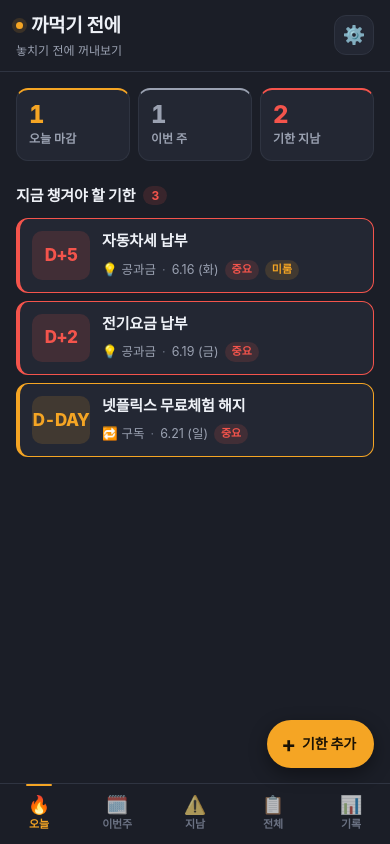
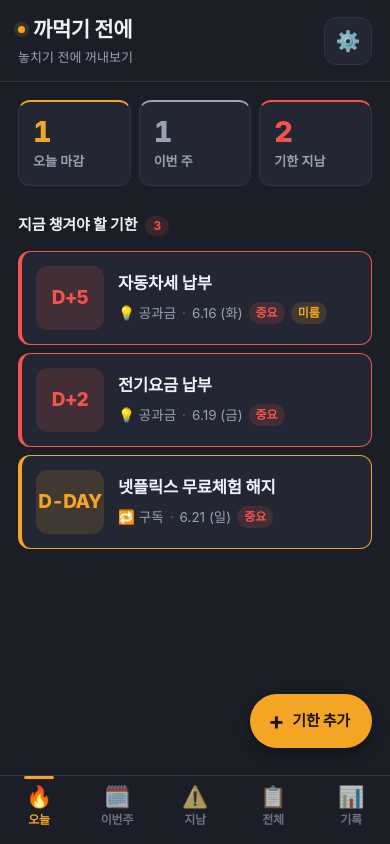
Before and after one commit to jxding-dev/deadline-drawer, a React (Vite) app: page / in a window 390 px wide. Built offline with nearby package versions, Linux system fonts and the light colour scheme.

Commit message:
Adjust mobile UI scale

```diff
--- a/src/components/AppHeader.css
+++ b/src/components/AppHeader.css
@@ -15,12 +15,12 @@
 .app-header__settings {
   flex: none;
   margin-left: auto;
-  width: 40px;
-  height: 40px;
+  width: 48px;
+  height: 48px;
   display: flex;
   align-items: center;
   justify-content: center;
-  font-size: 18px;
+  font-size: 20px;
   border-radius: var(--radius);
   background: var(--surface-2);
   border: 1px solid var(--border);
@@ -34,7 +34,7 @@
 }
 
 .app-header__name {
-  font-size: 19px;
+  font-size: 21px;
   font-weight: 700;
   letter-spacing: -0.02em;
   /* 이름 옆 작은 포인트 — 약간의 긴장감 */
@@ -54,6 +54,6 @@
 }
 
 .app-header__tagline {
-  font-size: 12px;
+  font-size: 13px;
   color: var(--text-dim);
 }
--- a/src/components/DeadlineCard.css
+++ b/src/components/DeadlineCard.css
@@ -11,6 +11,7 @@
   align-items: stretch;
   gap: var(--space-3);
   padding: var(--space-3);
+  min-height: 78px;
   width: 100%;
   text-align: left;
 }
@@ -26,16 +27,17 @@
 /* D-day 블록 — 가장 먼저 읽히는 영역 */
 .deadline-card__dday {
   flex: none;
-  width: 58px;
+  width: 68px;
+  min-height: 64px;
   display: flex;
   align-items: center;
   justify-content: center;
-  border-radius: 10px;
+  border-radius: 12px;
   background: var(--tone-soft, var(--surface-3));
 }
 
 .deadline-card__dday-value {
-  font-size: 17px;
+  font-size: 19px;
   font-weight: 800;
   letter-spacing: -0.03em;
   color: var(--tone-color, var(--text));
@@ -53,7 +55,7 @@
 }
 
 .deadline-card__title {
-  font-size: 15px;
+  font-size: 16.5px;
   font-weight: 700;
   line-height: 1.35;
   letter-spacing: -0.01em;
@@ -71,7 +73,7 @@
   align-items: center;
   flex-wrap: wrap;
   gap: 6px;
-  font-size: 12.5px;
+  font-size: 13.5px;
   color: var(--text-dim);
   min-width: 0;
 }
@@ -88,7 +90,7 @@
 
 .deadline-card__flag {
   flex: none;
-  font-size: 11px;
+  font-size: 12px;
   font-weight: 700;
   color: var(--danger);
   background: var(--danger-soft);
@@ -99,7 +101,7 @@
 /* 상태 배지 — color 키를 CSS 변수로 매핑 */
 .deadline-card__status {
   flex: none;
-  font-size: 11px;
+  font-size: 12px;
   font-weight: 700;
   padding: 2px 7px;
   border-radius: var(--radius-pill);
@@ -158,8 +160,8 @@
 .deadline-card__action {
   flex: 1 1 0;
   min-width: 0;
-  min-height: 40px; /* 손가락 터치 영역 */
-  font-size: 12.5px;
+  min-height: 46px; /* 손가락 터치 영역 */
+  font-size: 13px;
   font-weight: 700;
   color: var(--text-dim);
   border-right: 1px solid var(--border);
--- a/src/components/QuickAddButton.css
+++ b/src/components/QuickAddButton.css
@@ -2,25 +2,25 @@
    좁은 화면은 뷰포트 기준, 480px↑ 는 중앙 프레임 오른쪽에 정렬된다. */
 .quick-add {
   position: fixed;
-  bottom: calc(var(--tabbar-h) + var(--space-4) + env(safe-area-inset-bottom));
+  bottom: calc(var(--tabbar-h) + var(--space-5) + env(safe-area-inset-bottom));
   right: max(var(--space-4), env(safe-area-inset-right));
   z-index: 20;
   display: inline-flex;
   align-items: center;
-  gap: 6px;
-  height: 48px;
-  padding: 0 18px 0 14px;
+  gap: 8px;
+  height: 54px;
+  padding: 0 22px 0 18px;
   border-radius: var(--radius-pill);
   background: var(--accent);
   color: #1a1205;
-  font-size: 14px;
+  font-size: 15px;
   font-weight: 800;
   letter-spacing: -0.01em;
   box-shadow: 0 6px 18px rgba(0, 0, 0, 0.4);
 }
 
 .quick-add__icon {
-  font-size: 22px;
+  font-size: 24px;
   font-weight: 700;
   line-height: 1;
   margin-top: -1px;
--- a/src/components/SummaryCard.css
+++ b/src/components/SummaryCard.css
@@ -2,8 +2,9 @@
   display: flex;
   flex-direction: column;
   align-items: flex-start;
-  gap: 2px;
+  gap: 4px;
   min-width: 0;
+  min-height: 76px;
   padding: var(--space-3) var(--space-3);
   background: var(--surface-2);
   border: 1px solid var(--border);
@@ -13,7 +14,7 @@
 }
 
 .summary-card__count {
-  font-size: 24px;
+  font-size: 29px;
   font-weight: 800;
   line-height: 1.1;
   letter-spacing: -0.02em;
@@ -22,7 +23,7 @@
 }
 
 .summary-card__label {
-  font-size: 12px;
+  font-size: 13px;
   font-weight: 600;
   color: var(--text-dim);
   white-space: nowrap;
--- a/src/components/TabBar.css
+++ b/src/components/TabBar.css
@@ -13,9 +13,9 @@
   flex-direction: column;
   align-items: center;
   justify-content: center;
-  gap: 3px;
+  gap: 4px;
   min-height: var(--tabbar-h);
-  padding: var(--space-2) var(--space-1);
+  padding: var(--space-2) var(--space-1) var(--space-3);
   color: var(--text-faint);
   transition: color 0.15s ease;
 }
@@ -27,14 +27,14 @@
   top: 0;
   left: 50%;
   transform: translateX(-50%);
-  width: 26px;
-  height: 2px;
+  width: 30px;
+  height: 3px;
   border-radius: var(--radius-pill);
   background: var(--accent);
 }
 
 .tab__icon {
-  font-size: 18px;
+  font-size: 21px;
   line-height: 1;
   filter: grayscale(0.4);
   opacity: 0.7;
@@ -42,7 +42,7 @@
 }
 
 .tab__label {
-  font-size: 11px;
+  font-size: 12px;
   font-weight: 600;
   letter-spacing: -0.02em;
   white-space: nowrap;
--- a/src/styles/global.css
+++ b/src/styles/global.css
@@ -21,8 +21,8 @@ body {
   background: var(--bg);
   color: var(--text);
   font-family: var(--font-sans);
-  font-size: 15px;
-  line-height: 1.45;
+  font-size: 16px;
+  line-height: 1.5;
   overflow-x: hidden;
   -webkit-font-smoothing: antialiased;
   text-rendering: optimizeLegibility;
--- a/src/styles/variables.css
+++ b/src/styles/variables.css
@@ -20,10 +20,10 @@
   /* 간격 */
   --space-1: 4px;
   --space-2: 8px;
-  --space-3: 12px;
-  --space-4: 16px;
-  --space-5: 24px;
-  --space-6: 32px;
+  --space-3: 14px;
+  --space-4: 18px;
+  --space-5: 28px;
+  --space-6: 36px;
 
   /* 모서리 */
   --radius: 12px;
@@ -32,8 +32,8 @@
 
   /* 레이아웃 */
   --app-max-width: 480px;
-  --header-h: 60px;
-  --tabbar-h: 60px;
+  --header-h: 68px;
+  --tabbar-h: 68px;
 
   /* 타이포 — 외부 폰트 없이 시스템 스택 */
   --font-sans: -apple-system, BlinkMacSystemFont, "Segoe UI", "Pretendard",
```
